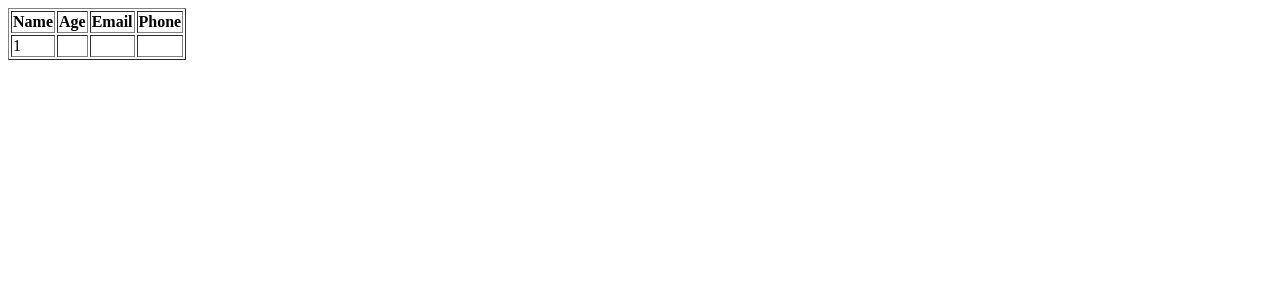
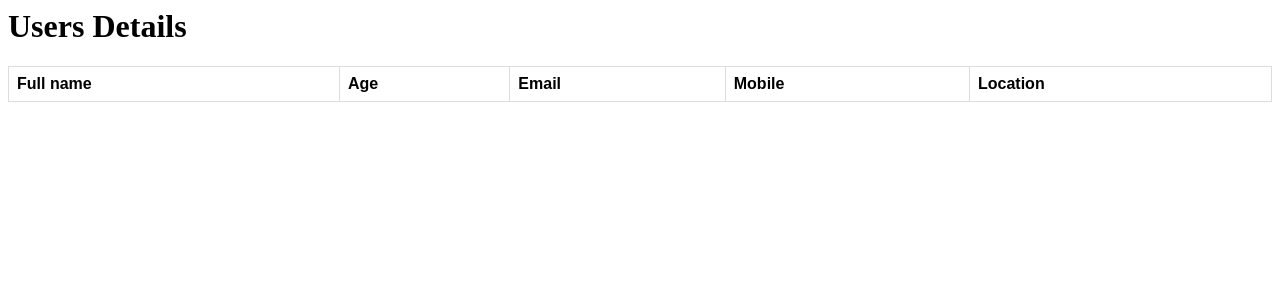
Before and after one commit to suriya1410/data, a Flask app: page /users in a window 1280 px wide. Shown: the top 300 px of the page. Run offline with Flask 2, Linux system fonts and the light colour scheme; tables that the repository leaves empty or names only in its code hold one stand-in row (values such as "Sample post"); data that the repository does not hold is empty; some libraries are stand-ins or nearby versions.

Commit message:
Update users.html

```diff
--- a/templates/users.html
+++ b/templates/users.html
@@ -1,19 +1,38 @@
-<table border = 1>
-    <thead>
+<html>
+<head>
+<style>
+table {
+  font-family: arial, sans-serif;
+  border-collapse: collapse;
+  width: 100%;
+}
+td, th {
+  border: 1px solid #dddddd;
+  text-align: left;
+  padding: 8px;
+}
+</style>
+</head>
+<body>
+
+<h1>Users Details</h1>
+<table>
   <tr>
-        <th>Name</th>
+    <th>Full name</th>
     <th>Age</th>
     <th>Email</th>
-        <th>Phone</th>
+    <th>Mobile</th>
+    <th>Location</th>
  </tr>
-    </thead>
-    {% for user in userDetails %}
-
+  {% for user in usersDetails %}
  <tr>
-      <td> {{user[0]}} </td>
-      <td> {{user[1]}} </td>
-      <td> {{user[2]}} </td>
-      <td> {{user[3]}} </td>
+  <td>{{user[0]}}</td>
+  <td>{{user[1]}}</td>
+  <td>{{user[2]}}</td>
+  <td>{{user[3]}}</td>
+  <td>{{user[4]}}</td>
  </tr>
   {% endfor %}
 </table>
+</body>
+</html>
```
Lines whose indentation alone changed are shown as unchanged.
